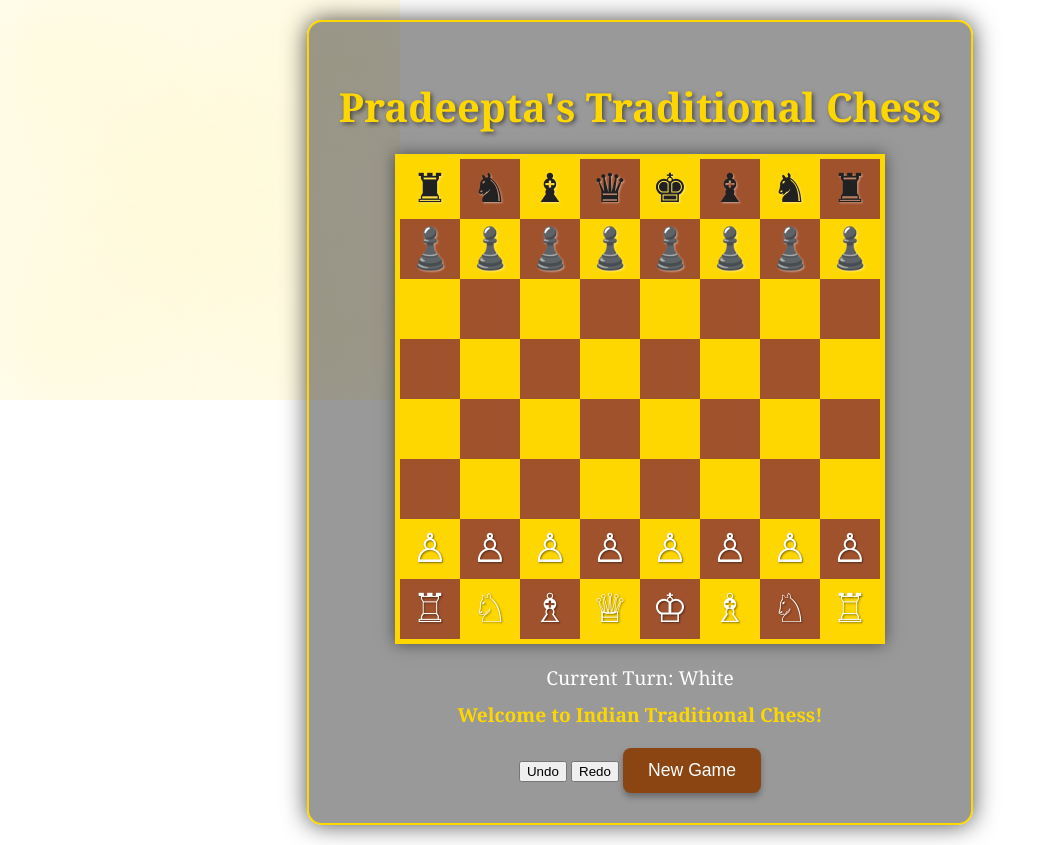
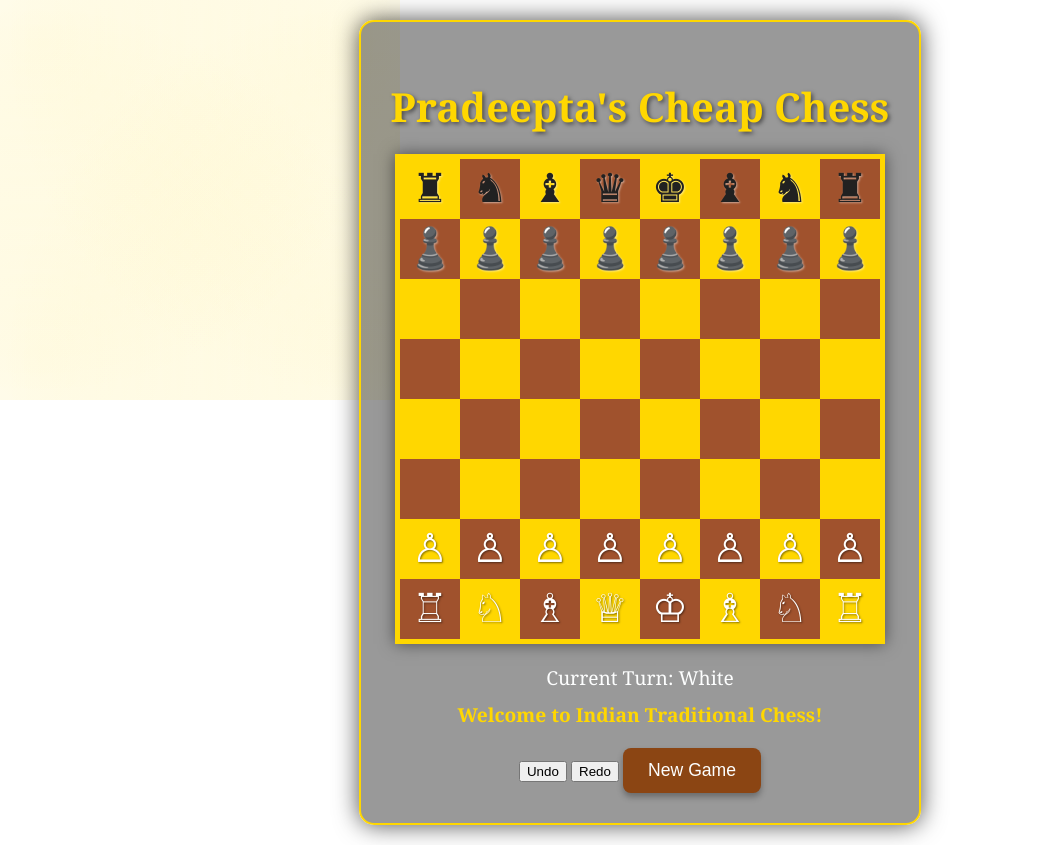
Before and after one commit to Kakarot-bit-art/Pradeepta-s-Cheap-Chess, a plain HTML site: page index.html in a window 1280 px wide. Shown: the whole page, without its empty margins (0-1053 px from the left). Drawn offline with Linux system fonts and the light colour scheme.

Commit message:
index.html

```diff
--- a/index.html
+++ b/index.html
@@ -3,12 +3,12 @@
 <head>
     <meta charset="UTF-8">
     <meta name="viewport" content="width=device-width, initial-scale=1.0">
-    <title>Pradeepta's Traditional Chess</title>
+    <title>Pradeepta's Cheap Chess</title>
     <link rel="stylesheet" href="style.css">
 </head>
 <body>
     <div class="game-container">
-        <h1>Pradeepta's Traditional Chess</h1>
+        <h1>Pradeepta's Cheap Chess</h1>
         <div id="chessboard">
             <!-- Chess squares will be dynamically generated here by JavaScript -->
         </div>
```
